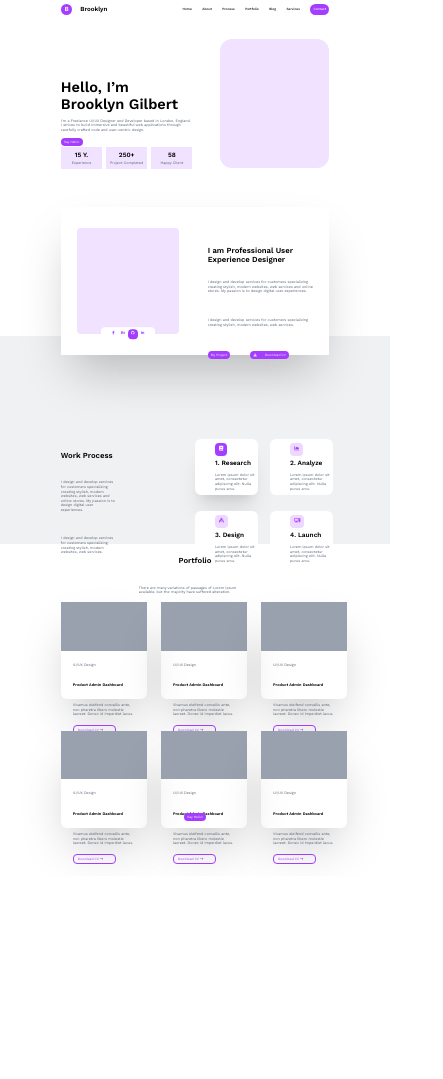
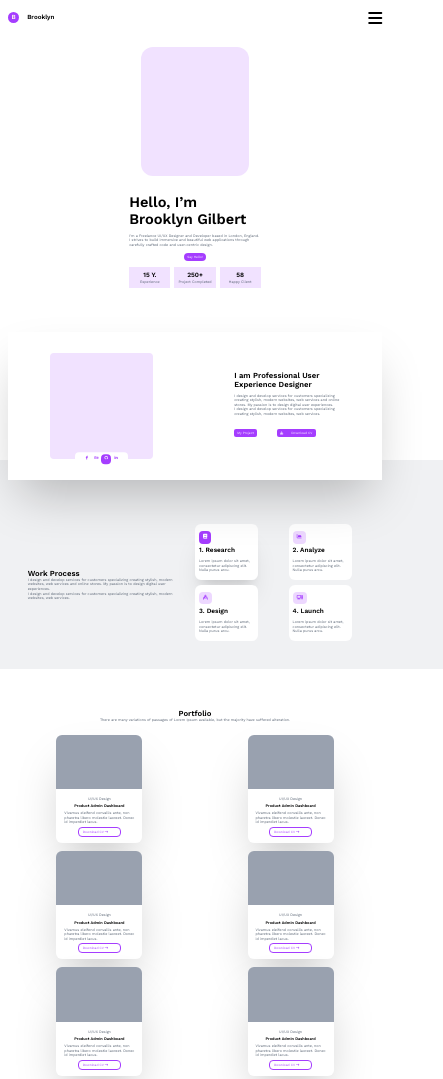
Before and after one commit to Abdullah-warraich-ch/Tailwind-Internship-Task-1, a website: page index.html in a window 390 px wide. Shown: the top 1079 px of the page, 443 px wide, since content can reach past the window. Before the commit the page ends 876 px from the top, so only its background shows below. Drawn offline with nearby package versions, Linux system fonts and the light colour scheme.

Commit message:
little bit Responsiveness

```diff
--- a/index.html
+++ b/index.html
@@ -17,9 +17,10 @@
       crossorigin="anonymous"
     ></script>
   </head>
-  <body>
+  <body class="p-0">
     <!-- Header -->
     <div class="flex flex-row justify-between w-full h-[5vw] items-center">
+      <!-- Logo -->
       <div
         class="flex flex-row justify-start basis-[10.833vw] h-[2.917vw] items-center"
       >
@@ -32,8 +33,14 @@
           <h1 class="text-[1.6vw] font-work font-semibold ml-2">Brooklyn</h1>
         </div>
       </div>
+      <!-- Menubar -->
+      <!-- Hamburger -->
+      <div class="flex justify-end md:hidden">
+        <i class="fa-solid fa-bars"></i>
+      </div>
+      <!-- menu_links -->
       <div
-        class=" flex flex-row justify-between basis-[37.604vw] h-[2.5vw] text-[0.833vw] items-center font-work font-medium"
+        class="hidden md:flex flex-row justify-between basis-[37.604vw] h-[2.5vw] text-[0.833vw] items-center font-work font-medium"
       >
         <div><a href="" class="hover:underline">Home</a></div>
         <div><a href="" class="hover:underline">About</a></div>
@@ -46,11 +53,16 @@
         </div>
       </div>
     </div>
+
     <!-- introduction -->
-    <div class="grid mt-[5vw] h-[33.125vw] grid-cols-2">
-      <div class="flex flex-col justify-between justify-self-start">
+    <div
+      class="grid mt-[5vw] h-[63.125vw] md:h-[33.125vw] grid-cols-1 md:grid-cols-2"
+    >
+      <div
+        class="flex flex-col justify-evenly md:justify-between justify-self-center md:justify-self-start order-2 md:order-1"
+      >
         <!-- personal details -->
-        <div class="h-[17.5vw] w-[33.75vw] mt-10 grid grid-cols-1 gap-1">
+        <div class="h-[17.5vw] w-[33.75vw] md:mt-10 grid grid-cols-1 gap-1">
           <div>
             <h1 class="font-work font-semibold text-[3.75vw] leading-[4.375vw]">
               Hello, I’m Brooklyn Gilbert
@@ -66,7 +78,7 @@
               design.
             </p>
           </div>
-          <div>
+          <div class="justify-self-center md:justify-self-start">
             <button
               class="pt-[0.5vw] pb-[0.5vw] pr-[0.8vw] pl-[0.8vw] bg-[#A53DFF] font-work font-normal text-[0.833vw] leading-[1.25] text-white rounded-sm"
             >
@@ -116,7 +128,7 @@
       </div>
       <!-- Modal -->
       <div
-        class="w-[27.917vw] h-[33.125vw] justify-self-end rounded-xl shadow-1 bg-[#f1e2ff]"
+        class="w-[27.917vw] h-[33.125vw] justify-self-center md:justify-self-end rounded-xl shadow-1 bg-[#f1e2ff] order-1 md:order-1"
       >
         <!-- <img
           src="/src/img/model.png"
@@ -156,7 +168,9 @@
       </div>
 
       <!-- About Right -->
-      <div class="h-[18.13vw] w-[27.92vw] self-center grid grid-cols-1 gap-4">
+      <div
+        class="h-[18.13vw] w-[27.92vw] self-center grid grid-cols-1 md:gap-4"
+      >
         <div>
           <h1 class="font-work font-semibold text-[1.98vw] leading-[2.375vw]">
             I am Professional User Experience Designer
@@ -170,7 +184,7 @@
             stylish, modern websites, web services and online stores. My passion
             is to design digital user experiences.
           </p>
-          <br />
+          <!-- <br /> -->
           <p
             class="font-work font-normal text-[#556070] text-[0.938vw] leading-[1.25]"
           >
@@ -181,14 +195,14 @@
         <div class="flex">
           <div class="mt-2">
             <button
-              class="pt-[0.5vw] pb-[0.5vw] pr-[0.8vw] pl-[0.8vw] bg-[#A53DFF] font-work font-normal text-[0.833vw] leading-[1.25] text-white rounded-sm"
+              class="pt-[0.5vw] pb-[0.5vw] pr-[0.8vw] pl-[0.8vw] bg-[#A53DFF] font-work font-normal text-[0.833vw] leading-[1.25] text-white rounded-xs"
             >
               My Project
             </button>
           </div>
           <div class="ml-5 mt-2">
             <button
-              class="pt-[0.5vw] pb-[0.5vw] pr-[0.8vw] pl-[0.8vw] bg-[#A53DFF] font-work font-normal text-[0.833vw] leading-[1.25] text-white rounded-sm"
+              class="pt-[0.5vw] pb-[0.5vw] pr-[0.8vw] pl-[0.8vw] bg-[#A53DFF] font-work font-normal text-[0.833vw] leading-[1.25] text-white rounded-xs"
             >
               <i class="fa-solid fa-download mr-2"></i>Download CV
             </button>
@@ -198,17 +212,21 @@
     </div>
     <!-- Work Process -->
     <section
-      class="-mt-[5vw] bg-[#F0F1F3] min-w-full h-[53.46vw] -mx-[15.6vw] flex justify-center items-center"
+      class="-mt-[5vw] bg-[#F0F1F3]  min-w-full  h-[53.46vw] -mx-[15.6vw] flex justify-center items-center"
     >
-      <div class="h-[31.25vw] grid grid-cols-2 mt-30 ml-[15.6vw] mr-[15.6vw]">
+      <div
+        class="h-[31.25vw] grid mt-10 grid-cols-2 md:mt-30 ml-[15.6vw] mr-[15.6vw]"
+      >
         <!-- details -->
-        <div class="self-center pr-20">
+        <div
+          class="flex flex-col justify-center justify-items-center self-center md:pr-20 m-5"
+        >
           <div>
             <h1 class="font-work font-semibold text-[1.98vw] leading-[2.375vw]">
               Work Process
             </h1>
           </div>
-          <div class="mt-5">
+          <div class="md:mt-5">
             <p
               class="font-work font-normal text-[#556070] text-[0.938vw] leading-[1.25]"
             >
@@ -216,7 +234,7 @@
               stylish, modern websites, web services and online stores. My
               passion is to design digital user experiences.
             </p>
-            <br />
+
             <p
               class="font-work font-normal text-[#556070] text-[0.938vw] leading-[1.25]"
             >
@@ -227,10 +245,10 @@
         </div>
 
         <!-- cards -->
-        <div class="grid grid-cols-2 grid-rows-2 gap-4">
+        <div class="grid grid-cols-2 grid-rows-2 md:gap-4">
           <!-- card -->
           <div
-            class="bg-white w-[16.25vw] h-[14.38vw] pl-5 shadow-xl rounded-md flex justify-evenly flex-col"
+            class="bg-white w-[16.25vw] h-[14.38vw] p-1 md:pl-5 shadow-xl rounded-md flex justify-evenly flex-col"
           >
             <div class=" ">
               <i
@@ -254,7 +272,7 @@
 
           <!-- card 2 -->
           <div
-            class="bg-white w-[16.25vw] h-[14.38vw] pl-5 rounded-md flex justify-evenly flex-col"
+            class="bg-white w-[16.25vw] h-[14.38vw] p-1 md:pl-5 rounded-md flex justify-evenly flex-col"
           >
             <div class=" ">
               <i
@@ -276,7 +294,7 @@
 
           <!-- card 3 -->
           <div
-            class="bg-white w-[16.25vw] h-[14.38vw] pl-5 rounded-md flex justify-evenly flex-col"
+            class="bg-white w-[16.25vw] h-[14.38vw] p-1 md:pl-5 rounded-md flex justify-evenly flex-col"
           >
             <div class=" ">
               <i
@@ -298,7 +316,7 @@
 
           <!-- card 4 -->
           <div
-            class="bg-white w-[16.25vw] h-[14.38vw] pl-5 rounded-md flex justify-evenly flex-col"
+            class="bg-white w-[16.25vw] h-[14.38vw] p-1 md:pl-5 rounded-md flex justify-evenly flex-col"
           >
             <div class=" ">
               <i
@@ -322,7 +340,9 @@
     </section>
 
     <!-- Portfolio -->
-    <div class="h-[76.67vw] flex flex-col justify-evenly">
+    <div
+      class="md:h-[76.67vw] h-[100vw] flex flex-col justify-evenly pt-10 gap-1"
+    >
       <!-- p-Header -->
       <div class="h-[6.67vw] flex flex-col items-center pr-[20vw] pl-[20vw]">
         <div>
@@ -330,7 +350,7 @@
             Portfolio
           </h1>
         </div>
-        <div class="mt-5">
+        <div class="md:mt-5">
           <p
             class="font-work font-normal text-[#556070] text-[0.938vw] leading-[1.25]"
           >
@@ -341,11 +361,17 @@
       </div>
 
       <!-- p-cardss  -->
-      <div class="h-[52.83vw] grid grid-cols-3 gap-8 items-center pt-2 pb-2">
+      <div
+        class="md:h-[52.83vw] h-auto grid grid-cols-2 md:grid-cols-3 md:gap-8 gap-2 justify-items-center pt-2 pb-2"
+      >
         <!-- p-card-1 -->
-        <div class="h-[24.79vw] rounded-md w-[22.08vw] shadow-2xl">
-          <div class="bg-gray-400 h-1/2"></div>
-          <div class="flex flex-col gap-2 p-3">
+        <div
+          class="md:h-[24.79vw] h-[27.79vw] rounded-md w-[22.08vw] shadow-2xl"
+        >
+          <div class="bg-gray-400 h-1/2 rounded-tl-md rounded-tr-md"></div>
+          <div
+            class="flex flex-col md:gap-2 md:p-3 justify-around m-2 gap-0.5 md:m-0 items-center"
+          >
             <div>
               <p
                 class="font-work font-normal text-[#556070] text-[0.938vw] leading-[1.25]"
@@ -354,7 +380,7 @@
               </p>
             </div>
             <div>
-              <h3 class="font-work font-semibold text-[1vw] leading-5">
+              <h3 class="font-work font-semibold text-[1vw] md:leading-5">
                 Product Admin Dashboard
               </h3>
             </div>
@@ -379,9 +405,13 @@
           </div>
         </div>
         <!-- p-card-2 -->
-        <div class="h-[24.79vw] rounded-md w-[22.08vw] shadow-2xl">
-          <div class="bg-gray-400 h-1/2"></div>
-          <div class="flex flex-col gap-2 p-3">
+        <div
+          class="md:h-[24.79vw] h-[27.79vw] rounded-md w-[22.08vw] shadow-2xl"
+        >
+          <div class="bg-gray-400 h-1/2 rounded-tl-md rounded-tr-md"></div>
+          <div
+            class="flex flex-col md:gap-2 md:p-3 justify-around m-2 gap-0.5 md:m-0 items-center"
+          >
             <div>
               <p
                 class="font-work font-normal text-[#556070] text-[0.938vw] leading-[1.25]"
@@ -390,7 +420,7 @@
               </p>
             </div>
             <div>
-              <h3 class="font-work font-semibold text-[1vw] leading-5">
+              <h3 class="font-work font-semibold text-[1vw] md:leading-5">
                 Product Admin Dashboard
               </h3>
             </div>
@@ -416,9 +446,13 @@
         </div>
 
         <!-- p-card-3 -->
-        <div class="h-[24.79vw] rounded-md w-[22.08vw] shadow-2xl">
-          <div class="bg-gray-400 h-1/2"></div>
-          <div class="flex flex-col gap-2 p-3">
+        <div
+          class="md:h-[24.79vw] h-[27.79vw] rounded-md w-[22.08vw] shadow-2xl"
+        >
+          <div class="bg-gray-400 h-1/2 rounded-tl-md rounded-tr-md"></div>
+          <div
+            class="flex flex-col md:gap-2 md:p-3 justify-around m-2 gap-0.5 md:m-0 items-center"
+          >
             <div>
               <p
                 class="font-work font-normal text-[#556070] text-[0.938vw] leading-[1.25]"
@@ -427,7 +461,7 @@
               </p>
             </div>
             <div>
-              <h3 class="font-work font-semibold text-[1vw] leading-5">
+              <h3 class="font-work font-semibold text-[1vw] md:leading-5">
                 Product Admin Dashboard
               </h3>
             </div>
@@ -453,9 +487,13 @@
         </div>
 
         <!-- p-card-4 -->
-        <div class="h-[24.79vw] rounded-md w-[22.08vw] shadow-2xl">
-          <div class="bg-gray-400 h-1/2"></div>
-          <div class="flex flex-col gap-2 p-3">
+        <div
+          class="md:h-[24.79vw] h-[27.79vw] rounded-md w-[22.08vw] shadow-2xl"
+        >
+          <div class="bg-gray-400 h-1/2 rounded-tl-md rounded-tr-md"></div>
+          <div
+            class="flex flex-col md:gap-2 md:p-3 justify-around m-2 gap-0.5 md:m-0 items-center"
+          >
             <div>
               <p
                 class="font-work font-normal text-[#556070] text-[0.938vw] leading-[1.25]"
@@ -464,7 +502,7 @@
               </p>
             </div>
             <div>
-              <h3 class="font-work font-semibold text-[1vw] leading-5">
+              <h3 class="font-work font-semibold text-[1vw] md:leading-5">
                 Product Admin Dashboard
               </h3>
             </div>
@@ -490,9 +528,13 @@
         </div>
 
         <!-- p-card-5 -->
-        <div class="h-[24.79vw] rounded-md w-[22.08vw] shadow-2xl">
-          <div class="bg-gray-400 h-1/2"></div>
-          <div class="flex flex-col gap-2 p-3">
+        <div
+          class="md:h-[24.79vw] h-[27.79vw] rounded-md w-[22.08vw] shadow-2xl"
+        >
+          <div class="bg-gray-400 h-1/2 rounded-tl-md rounded-tr-md"></div>
+          <div
+            class="flex flex-col md:gap-2 md:p-3 justify-around m-2 gap-0.5 md:m-0 items-center"
+          >
             <div>
               <p
                 class="font-work font-normal text-[#556070] text-[0.938vw] leading-[1.25]"
@@ -501,7 +543,7 @@
               </p>
             </div>
             <div>
-              <h3 class="font-work font-semibold text-[1vw] leading-5">
+              <h3 class="font-work font-semibold text-[1vw] md:leading-5">
                 Product Admin Dashboard
               </h3>
             </div>
@@ -527,9 +569,13 @@
         </div>
 
         <!-- p-card-6 -->
-        <div class="h-[24.79vw] rounded-md w-[22.08vw] shadow-2xl">
-          <div class="bg-gray-400 h-1/2"></div>
-          <div class="flex flex-col gap-2 p-3">
+        <div
+          class="md:h-[24.79vw] h-[27.79vw] rounded-md w-[22.08vw] shadow-2xl"
+        >
+          <div class="bg-gray-400 h-1/2 rounded-tl-md rounded-tr-md"></div>
+          <div
+            class="flex flex-col md:gap-2 md:p-3 justify-around m-2 gap-0.5 md:m-0 items-center"
+          >
             <div>
               <p
                 class="font-work font-normal text-[#556070] text-[0.938vw] leading-[1.25]"
@@ -538,7 +584,7 @@
               </p>
             </div>
             <div>
-              <h3 class="font-work font-semibold text-[1vw] leading-5">
+              <h3 class="font-work font-semibold text-[1vw] md:leading-5">
                 Product Admin Dashboard
               </h3>
             </div>
@@ -564,7 +610,7 @@
         </div>
       </div>
       <!-- p-button -->
-      <div class="h-[4.67vw]">
+      <div class="h-[4.67vw] m-5">
         <div class="flex flex-col items-center">
           <button
             class="pt-[0.5vw] pb-[0.5vw] pr-[0.8vw] pl-[0.8vw] bg-[#A53DFF] font-work font-normal text-[0.833vw] leading-[1.25] text-white rounded-sm"
--- a/src/input.css
+++ b/src/input.css
@@ -5,10 +5,18 @@
   --font-work: "Work Sans", sans-serif;
 }
 
-
 body {
   background-color: white;
   margin-left: 15.6vw;
   margin-right: 15.6vw;
   font-family: "";
 }
+
+@media (max-width: 768px) {
+  body {
+    margin-top: 2vw;
+    margin-left: 2vw;
+    margin-right: 2vw;
+
+  }
+}
```
Also changed, not shown: tailwind.config.js (deleted, +0 -12 lines), src/output.css.
